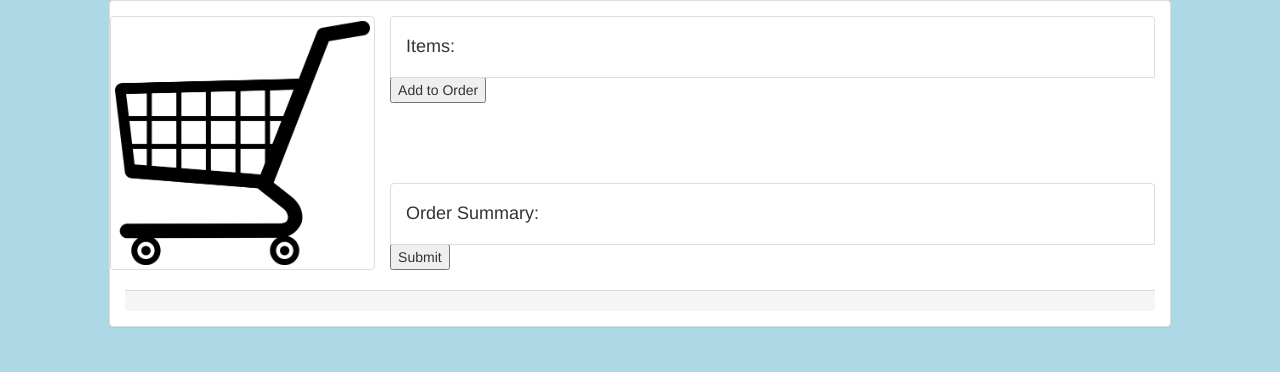
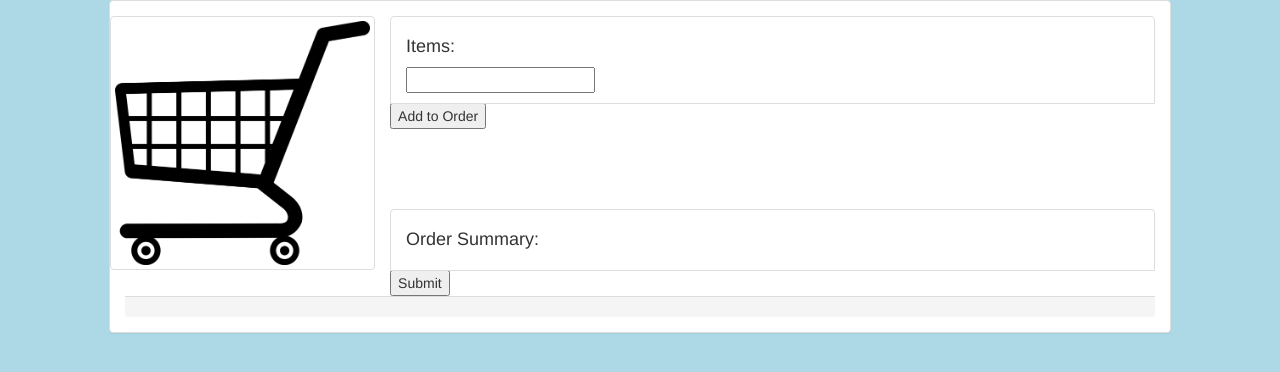
Before and after one commit to kjfrancis/project-01, a website: page views/index.html in a window 1280 px wide. Drawn offline with nearby package versions, Linux system fonts and the light colour scheme; files whose address does not match are found by name.

Commit message:
added form/input field on index.html

```diff
--- a/views/index.html
+++ b/views/index.html
@@ -42,7 +42,9 @@
               <ol class="list-group">
                 <li class="list-group-item">
                   <h4 class='inline-header'>Items:</h4>
-                  <ul> </ul>
+                    <form id="f1">
+                      <input type="text" name=""/>
+                    </form>
                 </li>
                 <button id="add" type="text">Add to Order</button>
                 <br />
```
